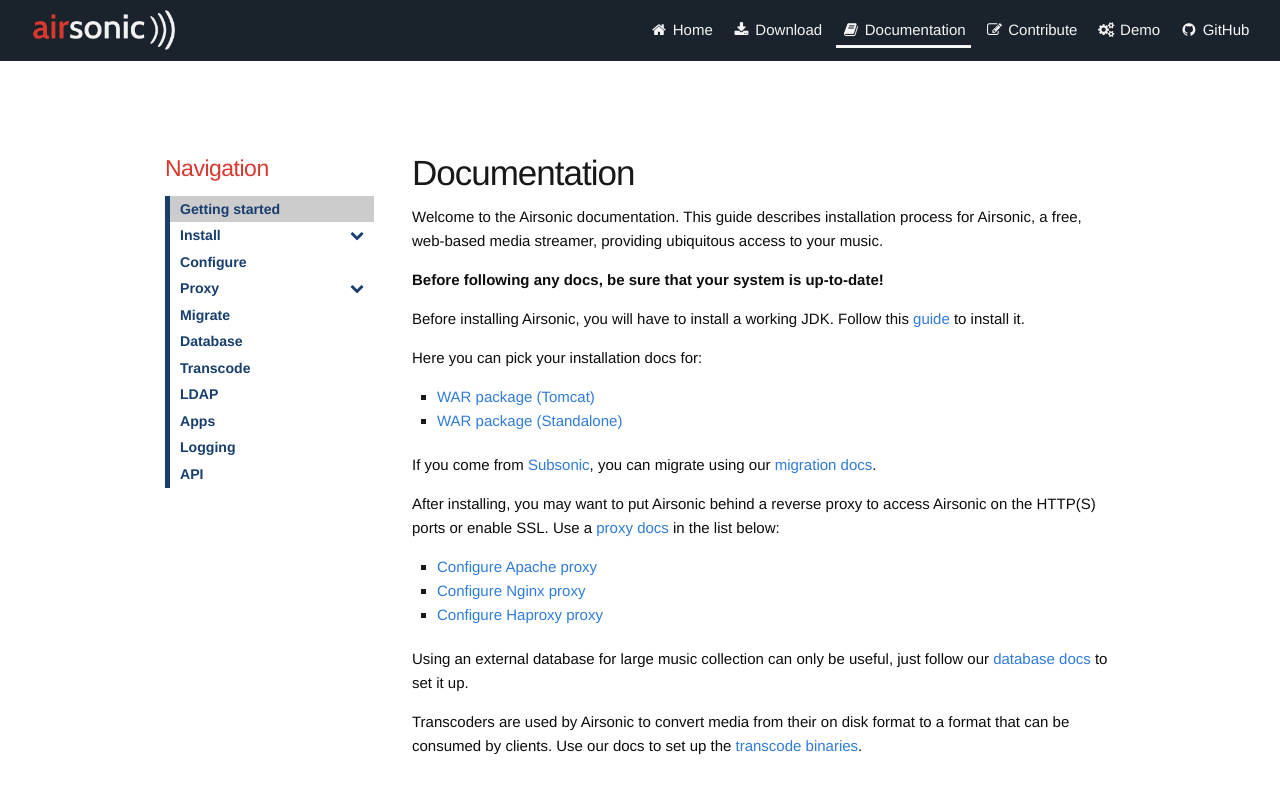
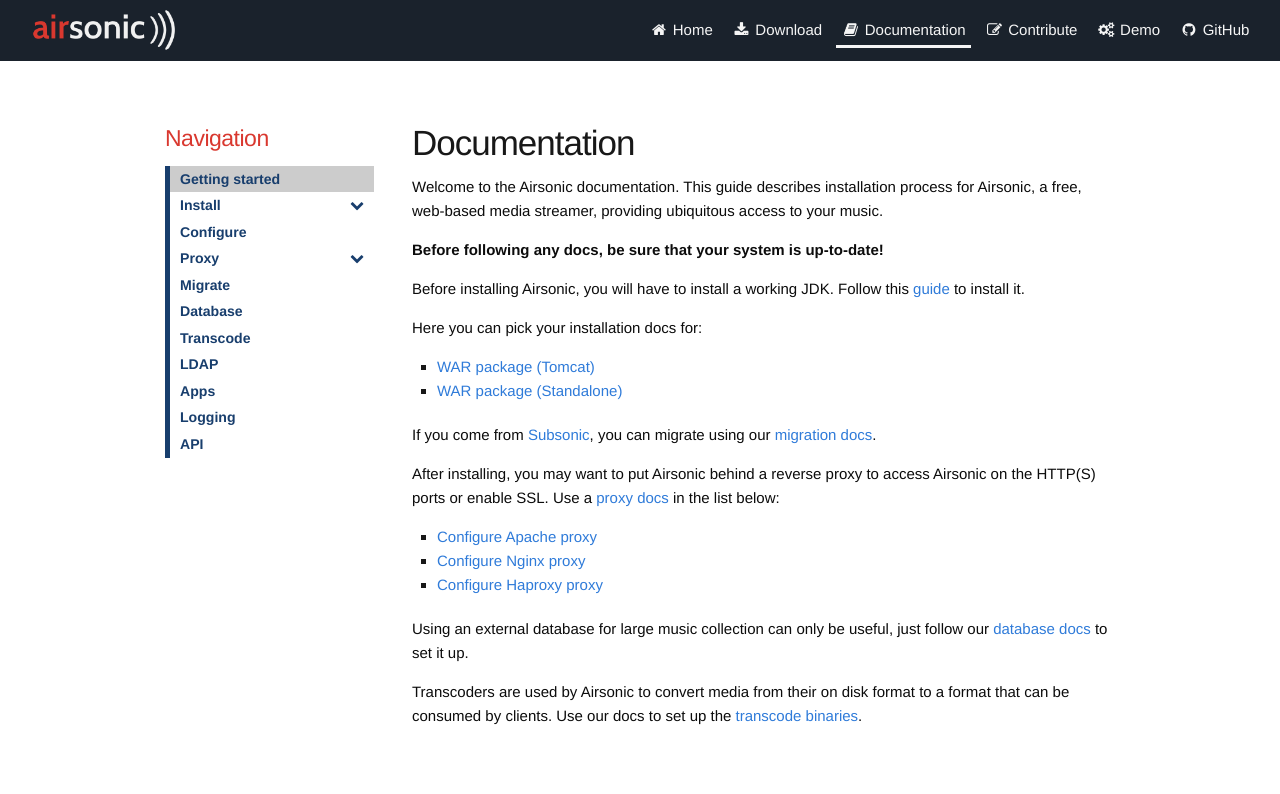
Before and after one commit to airsonic/airsonic.github.io, a Jekyll site: the page built from pages/docs.md, in a window 1280 px wide and 900 px high. Shown: the top 794 px of the window. Built offline with Jekyll 4.4.1, drawn with Linux system fonts in a browser that asks for light colours.

Commit message:
Heading fix on documentation page

```diff
--- a/css/styles.scss
+++ b/css/styles.scss
@@ -519,6 +519,9 @@ DOCS SECTION
 */
 
 #docs-nav-column {
+    h1, h2, h3, h4, h5, h6 {
+        margin-top: 0;
+    }
     text-align: normal;
     text-justify: normal;
     position: sticky;
@@ -580,6 +583,9 @@ DOCS SECTION
 //@media screen and (max-width: 640px) {}
 
 #docs-content-column {
+    h1, h2 {
+        margin-top: 0;
+    }
     h6 {
         font-size: 2rem;
     }
```
